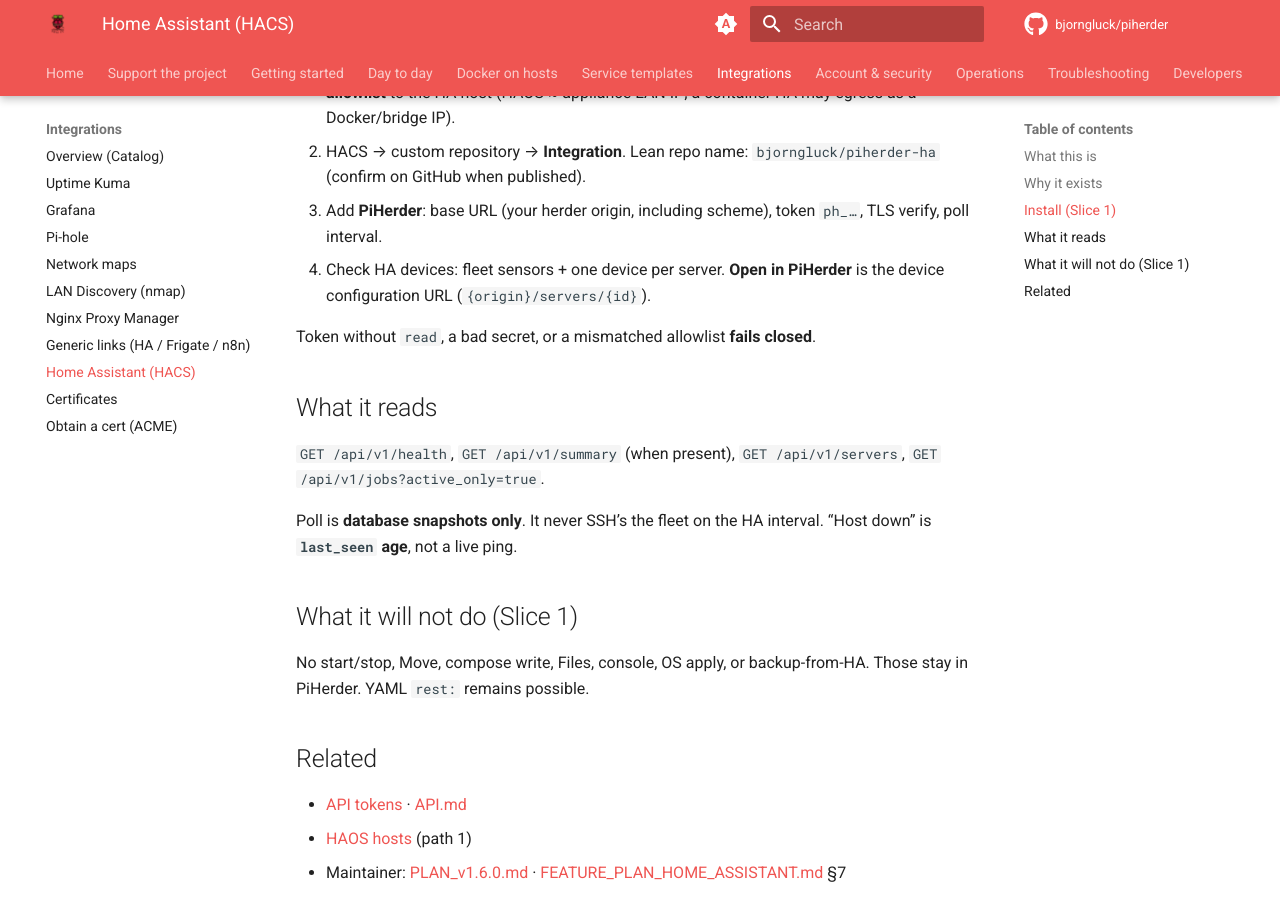
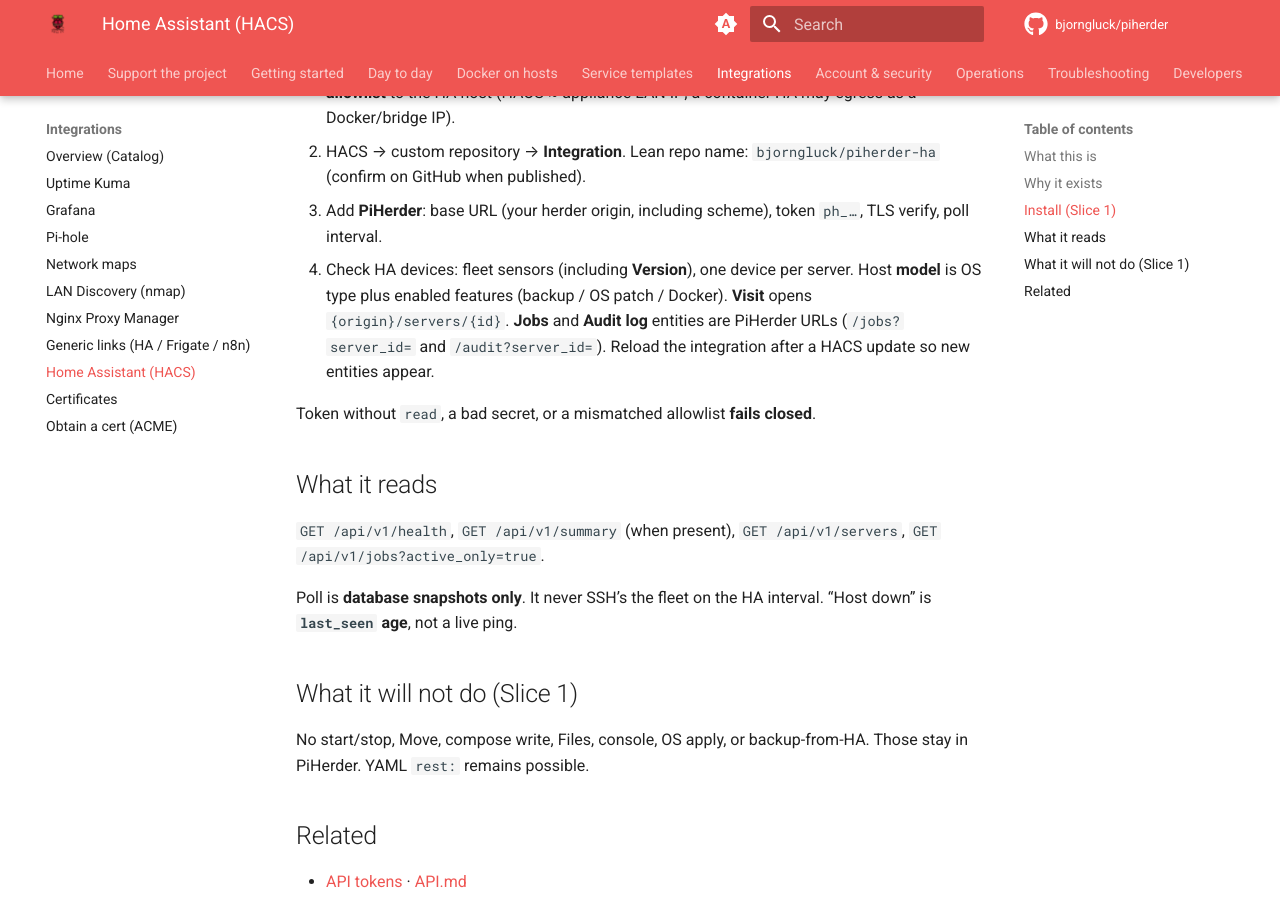
Before and after one commit to bjorngluck/piherder, an MkDocs documentation site: the page built from wiki/integrations/home-assistant.md, in a window 1280 px wide and 900 px high, scrolled down 834 px. Built offline with MkDocs 1.6.1 and Material for MkDocs 9.7.7, drawn with Linux system fonts in a browser that asks for light colours; comment, search, counter and statistics services are not loaded.

Commit message:
docs(v1.6): HA wiki — version, features, jobs/audit links

```diff
--- a/wiki/integrations/home-assistant.md
+++ b/wiki/integrations/home-assistant.md
@@ -20,7 +20,7 @@
 1. In PiHerder: Settings → **API management** → create a token with **`read` only**. Set the **IP allowlist** to the HA host (HAOS ≈ appliance LAN IP; a container HA may egress as a Docker/bridge IP).
 2. HACS → custom repository → **Integration**. Lean repo name: `bjorngluck/piherder-ha` (confirm on GitHub when published).
 3. Add **PiHerder**: base URL (your herder origin, including scheme), token `ph_…`, TLS verify, poll interval.
-4. Check HA devices: fleet sensors + one device per server. **Open in PiHerder** is the device configuration URL (`{origin}/servers/{id}`).
+4. Check HA devices: fleet sensors (including **Version**), one device per server. Host **model** is OS type plus enabled features (backup / OS patch / Docker). **Visit** opens `{origin}/servers/{id}`. **Jobs** and **Audit log** entities are PiHerder URLs (`/jobs?server_id=` and `/audit?server_id=`). Reload the integration after a HACS update so new entities appear.
 
 Token without `read`, a bad secret, or a mismatched allowlist **fails closed**.
 
```
